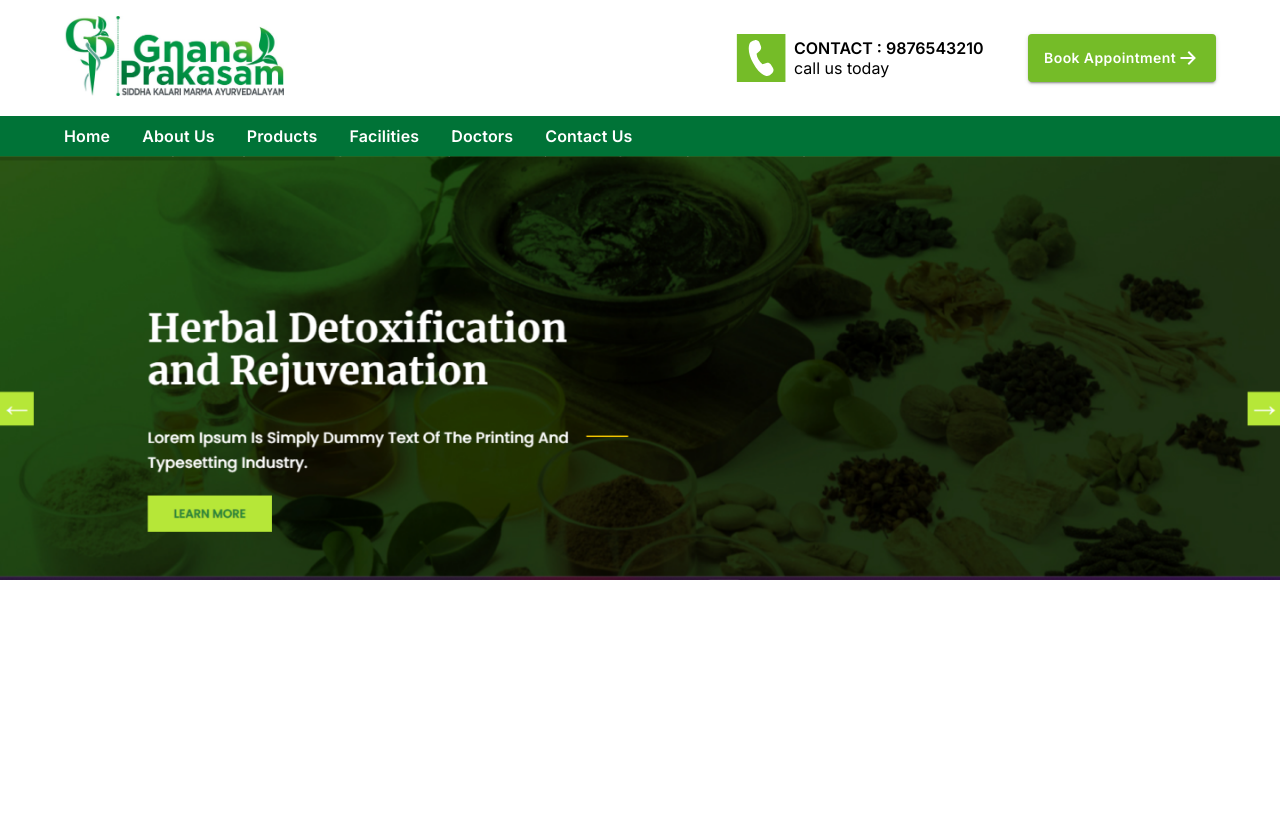
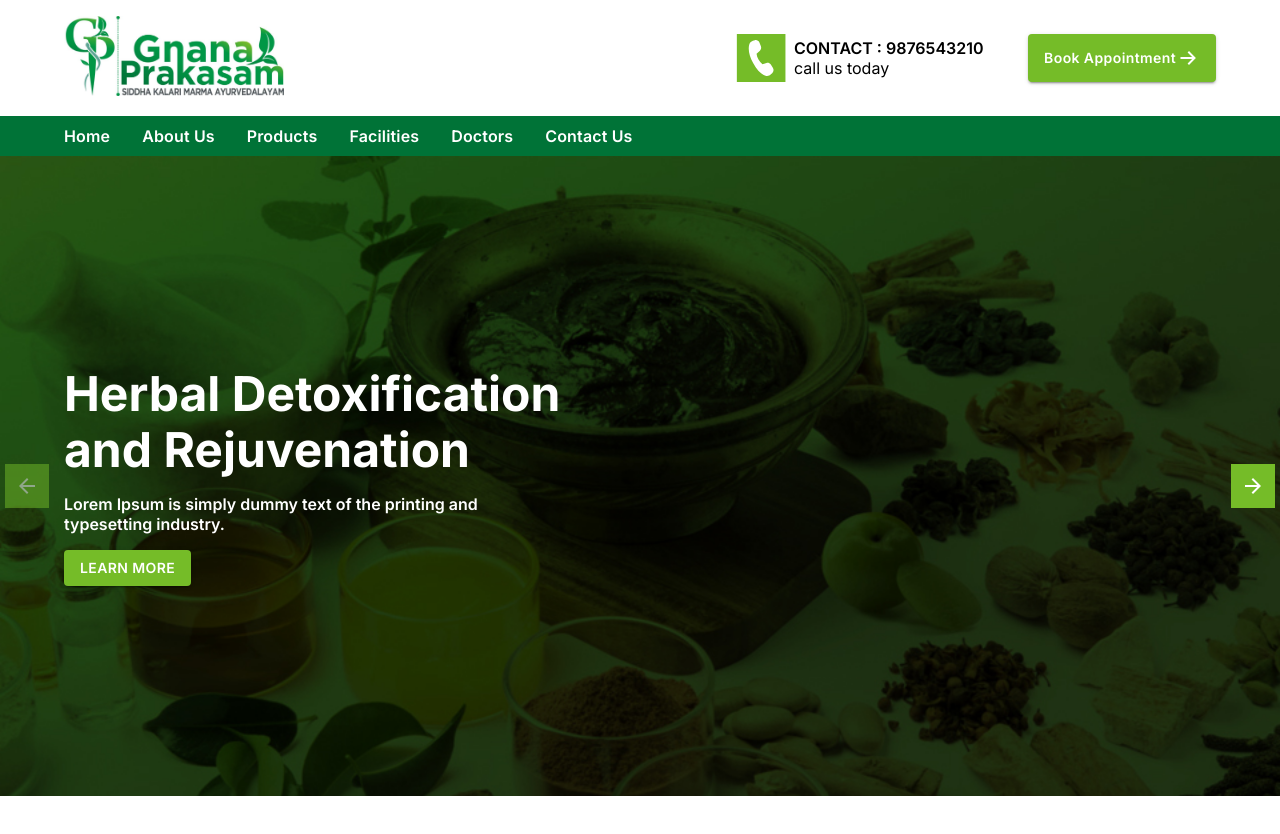
Before and after one commit to Resvan/comming-soon, a React (Vite) app: page /home in a window 1280 px wide. Shown: the top 834 px of the page. Before the commit the page ends 800 px from the top, so only its background shows below. Built offline with nearby package versions, Linux system fonts and the light colour scheme; the HTML template or start-up script is replaced by a standard one.

Commit message:
carousel

```diff
--- a/package.json
+++ b/package.json
@@ -12,11 +12,13 @@
   "dependencies": {
     "@emotion/react": "^11.11.3",
     "@emotion/styled": "^11.11.0",
+    "@mui/icons-material": "^5.15.7",
     "@mui/material": "^5.15.6",
     "framer-motion": "^11.0.3",
     "react": "^18.2.0",
     "react-dom": "^18.2.0",
-    "react-router-dom": "^6.22.0"
+    "react-router-dom": "^6.22.0",
+    "swiper": "^11.0.5"
   },
   "devDependencies": {
     "@types/react": "^18.2.43",
--- /dev/null
+++ b/src/components/Banner.jsx
@@ -0,0 +1,89 @@
+import React from 'react';
+import { Swiper, SwiperSlide } from 'swiper/react';
+import bannerImage from '../assets/bannerImage.jpg';
+
+
+// Import Swiper styles
+import 'swiper/css';
+import 'swiper/css/navigation';
+
+// import required modules
+import { Navigation } from 'swiper/modules';
+import { Box, Button, Container, Typography } from '@mui/material';
+
+const Banner = () => {
+  return (
+      <Swiper navigation={{
+          nextEl: ".image-swiper-button-next",
+          prevEl: ".image-swiper-button-prev",
+          disabledClass: "swiper-button-disabled"
+      }} modules={[Navigation]} className="mySwiper" speed={1400}>
+          {[...Array(5)].map((_, index) => (
+              <SwiperSlide key={index}>
+                  <Box sx={{
+                      background: `url(${bannerImage}) center/cover no-repeat`,
+                      height: '100vh',
+                  }}>
+                      <Container sx={{
+                          height: '80%',
+                          display: 'flex',
+                          alignItems: 'center',
+                      }}>
+                          <Box sx={{
+                              display: 'flex',
+                              flexDirection: 'column',
+                              justifyContent: 'flex-start',
+                              paddingRight: 4,
+                          }}>
+                              <Typography
+                                  variant='h3'
+                                  component={'h2'}
+                                  sx={{
+                                      fontFamily: "Inter",
+                                      color: "white",
+                                      textAlign: 'left',
+                                      fontWeight: 700,
+                                      fontSize:{xs:'1.5rem', md:'3rem'}
+                                  }}
+                              >
+                                  Herbal Detoxification <br />
+                                  and Rejuvenation
+                              </Typography>
+                              <Typography
+                                  sx={{
+                                      fontFamily: "Inter",
+                                      color: 'white',
+                                      textAlign: 'left',
+                                      mt: 2,
+                                      fontWeight: 600,
+                                      fontSize: { xs: '0.9rem', md: '1rem' }
+                                  }}
+                                  variant='p'
+                                  component={'p'}
+                              >
+                                  Lorem Ipsum is simply dummy text of the printing and <br />
+                                  typesetting industry.
+                              </Typography>
+                              <Button variant='contained' sx={{
+                                  alignSelf: 'flex-start',
+                                  background: '#75BC28',
+                                  '&:hover': {
+                                      background: '#75BC28',
+                                  },
+                                  fontWeight: 600,
+                                  fontFamily: 'Inter',
+                                  marginTop: 2,
+                              }}>
+                                  Learn More
+                              </Button>
+                          </Box>
+                      </Container>
+                  </Box>
+              </SwiperSlide>
+          ))}
+      </Swiper>
+
+  )
+}
+
+export default Banner
--- a/src/index.css
+++ b/src/index.css
@@ -3,3 +3,56 @@ body{
     margin: 0;
     font-family: 'Inter', sans-serif;
 }
+
+.swiper {
+    width: 100%;
+    height: 80%;
+}
+
+.swiper-slide {
+    text-align: center;
+    font-size: 18px;
+    background: #fff;
+
+    /* Center slide text vertically */
+    /* display: flex;
+    justify-content: center;
+    align-items: center; */
+}
+
+.swiper-slide img {
+    display: block;
+    width: 100%;
+    height: 100%;
+    object-fit: cover;
+}
+
+/* new styles added */
+.swiper-button {
+    display: flex;
+    position: absolute;
+    top: calc(40% - 12px);
+    z-index: 10;
+    cursor: pointer;
+    background-color: #75BC28;
+    padding: 10px;
+    color: #fff;
+}
+
+.swiper-button svg {
+    width: 1.5rem;
+    height: 1.5rem;
+}
+
+.image-swiper-button-prev {
+    left: 5px;
+}
+
+.image-swiper-button-next {
+    right: 5px;
+}
+
+.swiper-button-disabled {
+    opacity: 0.5;
+    pointer-events: none;
+}
--- a/src/pages/Home.jsx
+++ b/src/pages/Home.jsx
@@ -5,13 +5,14 @@ import phoneImage from '../assets/phoneImage.svg';
 import arrowSvg from '../assets/arrow.svg';
 import styled from '@emotion/styled';
 import { useNavigate } from 'react-router-dom';
-import bannerImage from '../assets/bannerImage.png';
+import Banner from '../components/Banner';
+import { ArrowBack, ArrowForward } from '@mui/icons-material';
 
 const StyledText = styled(Typography)(({ theme, variant }) => ({
     cursor: 'pointer',
     fontFamily: 'Inter',
     fontWeight: 600,
-    color:'white'
+    color: 'white'
 }));
 
 const Home = () => {
@@ -33,12 +34,12 @@ const Home = () => {
                 <Grid container sx={{
                     py: 2
                 }}>
-                    <Grid item md={7}>
+                    <Grid item xs={12} md={7}>
                         <img src={logoImage} style={{
                             height: '5rem',
                         }} alt="" />
                     </Grid>
-                    <Grid item md={5} sx={{
+                    <Grid item xs={12} md={5} sx={{
                         alignSelf: 'center'
                     }}>
                         <Box sx={{
@@ -78,7 +79,8 @@ const Home = () => {
             </Container>
             <Box sx={{
                 backgroundColor: "#007337",
-                py:1
+                py: 1,
+                display: { xs: 'none', md:'block'}
             }}>
                 <Container sx={{ display: 'flex', flexGrow: 1, alignItems: 'center', gap: '2rem', }}>
                     {menuItems.map((item, index) => (
@@ -88,10 +90,18 @@ const Home = () => {
                     ))}
                 </Container>
             </Box>
-            <Box>
-                <img src={bannerImage} alt="" style={{ width: '100%', height: 'auto' }} />
+            <Box sx={{
+                position: 'relative',
+                height: '100vh'
+            }}>
+                <div className="swiper-button image-swiper-button-next">
+                    <ArrowForward />
+                </div>
+                <div className="swiper-button image-swiper-button-prev">
+                    <ArrowBack />
+                </div>
+                <Banner />
             </Box>
-
         </>
     )
 }
```
Also changed, not shown: src/assets/bannerImage.jpg (added), 1 other file (tests, documents, lock files or other folders).
